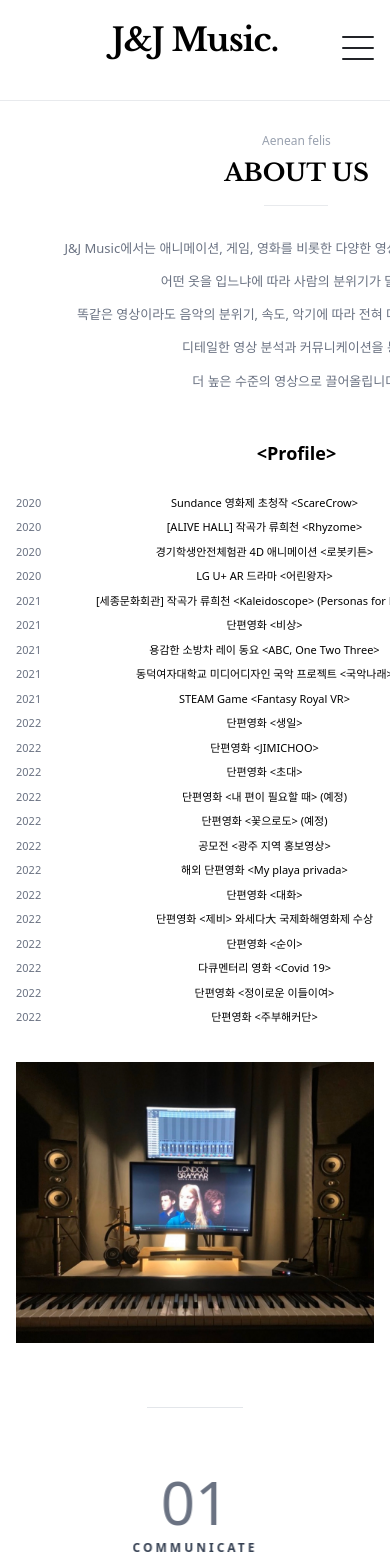
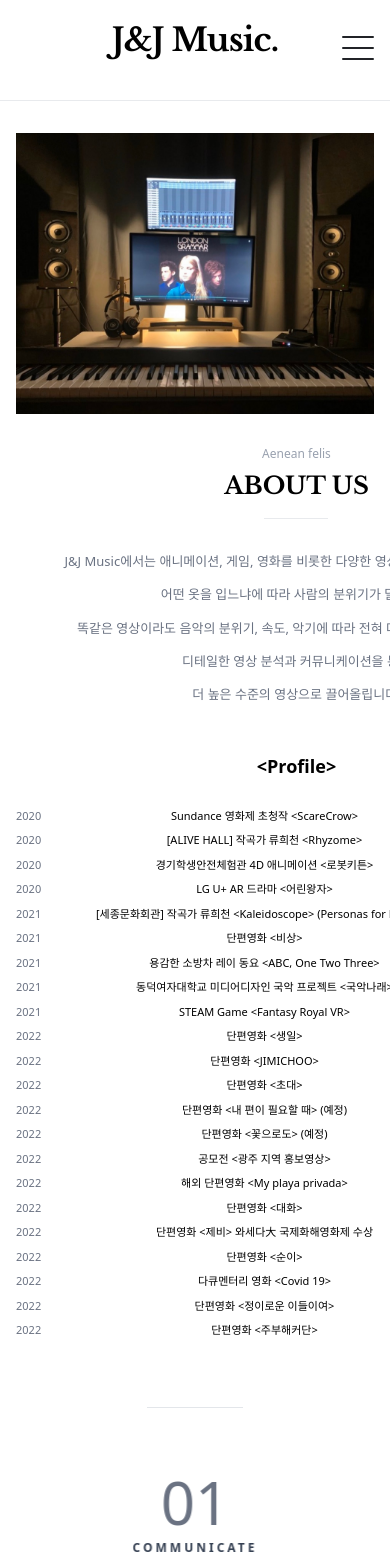
Before and after one commit to jjmusicc/composer-portfolio, a Next.js app: page / in a window 390 px wide. Shown: the top 1568 px of the page. Built offline with nearby package versions, Linux system fonts and the light colour scheme.

Commit message:
feat(home): add responsive studio image positioning at 768px breakpoint

```diff
--- a/src/app/page.tsx
+++ b/src/app/page.tsx
@@ -35,6 +35,21 @@ export default function Home() {
 
       {/* 본문 - 원래 2열 레이아웃 */}
       <main className="max-w-6xl mx-auto px-4 py-8 md:py-16">
+        {/* 모바일에서 스튜디오 사진을 상단에 배치 */}
+        <div className="lg:hidden flex justify-center mb-8">
+          <Image
+            src="/studio.jpg"
+            alt="작업실"
+            width={555}
+            height={436}
+            className="object-contain w-full max-w-[555px] h-auto"
+            style={{
+              borderRadius: 0,
+              boxShadow: 'none',
+            }}
+          />
+        </div>
+
         <div className="grid grid-cols-1 lg:grid-cols-[1fr_1.5fr] gap-8 lg:gap-16">
           {/* 왼쪽 열: ABOUT US와 Profile */}
           <div className="max-w-4xl mx-auto lg:mx-0">
@@ -70,8 +85,8 @@ export default function Home() {
             </div>
           </div>
 
-          {/* 오른쪽 열: 스튜디오 사진 */}
-          <div className="flex justify-center lg:justify-start items-start">
+          {/* 데스크톱에서만 스튜디오 사진 표시 */}
+          <div className="hidden lg:flex justify-center lg:justify-start items-start">
             <Image
               src="/studio.jpg"
               alt="작업실"
```
